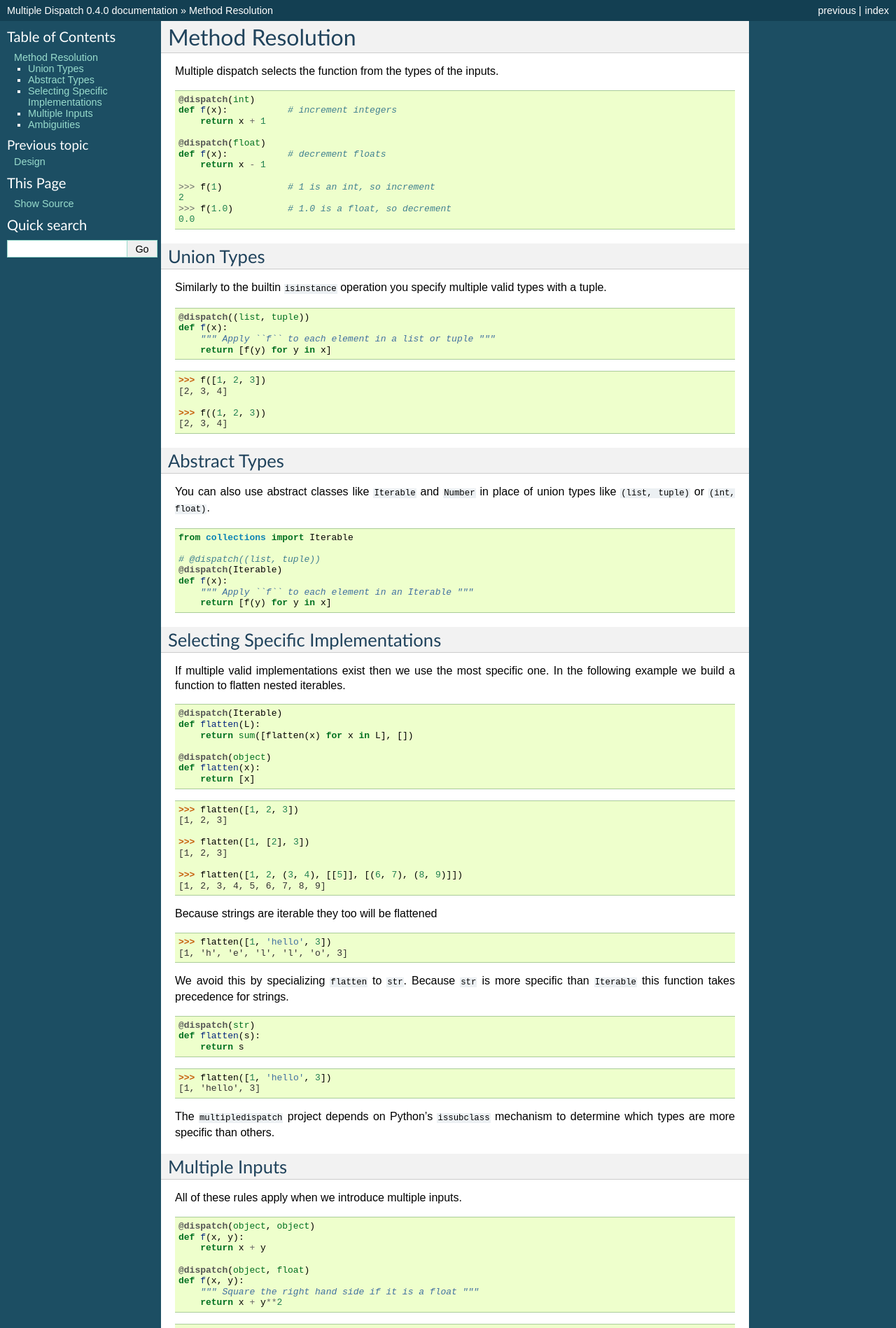
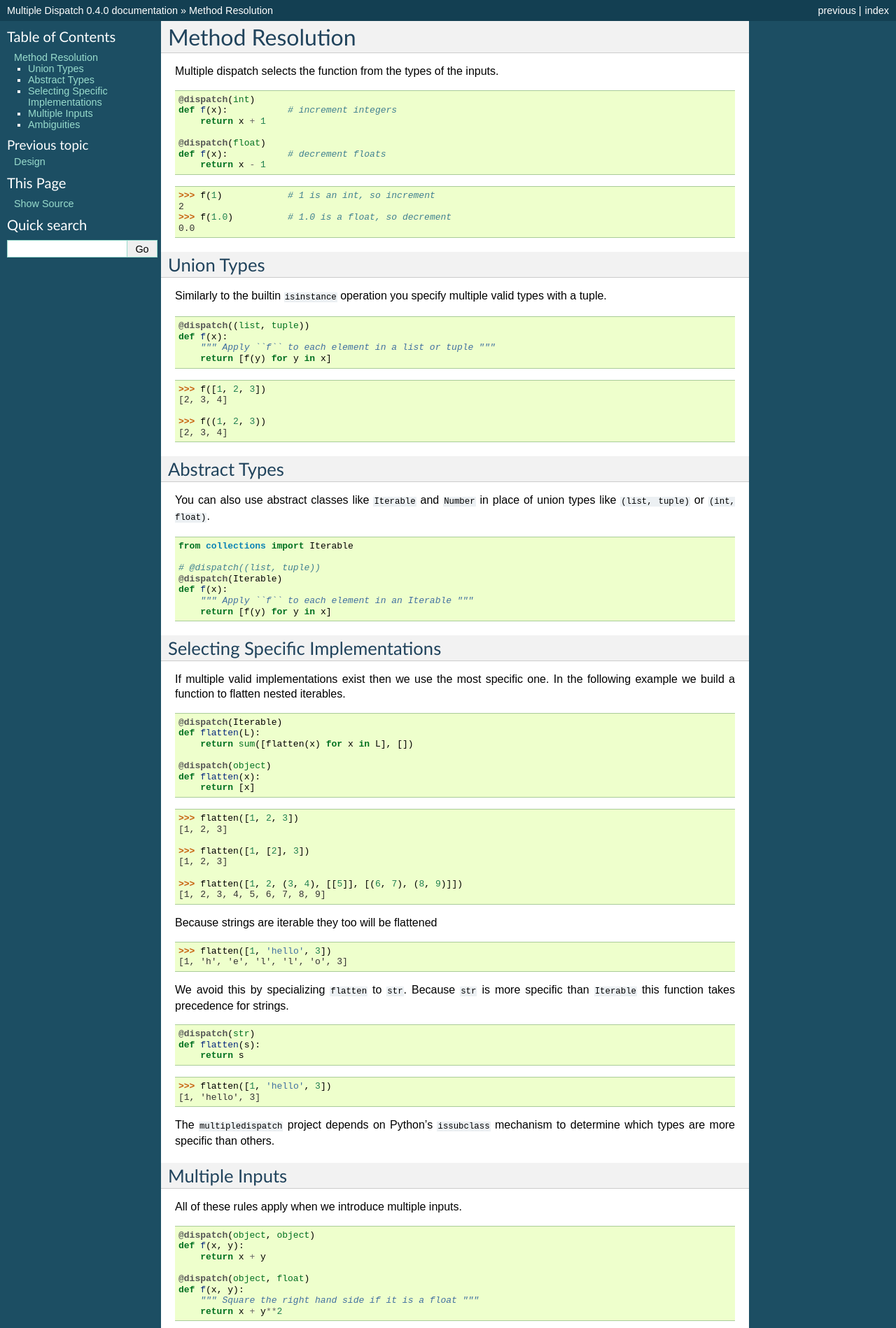
Before and after one commit to mrocklin/multipledispatch, a Sphinx documentation site: the page built from docs/source/resolution.rst, in a window 1280 px wide. Shown: the top 1898 px of the page at 70% size. Built offline with Sphinx 7.4.7, drawn with Linux system fonts in a browser that asks for light colours.

Commit message:
separate code block into functions and calls

```diff
--- a/docs/source/resolution.rst
+++ b/docs/source/resolution.rst
@@ -12,6 +12,8 @@ Multiple dispatch selects the function from the types of the inputs.
     @dispatch(float)
     def f(x):           # decrement floats
         return x - 1
+
+.. code::
 
     >>> f(1)            # 1 is an int, so increment
     2
```
